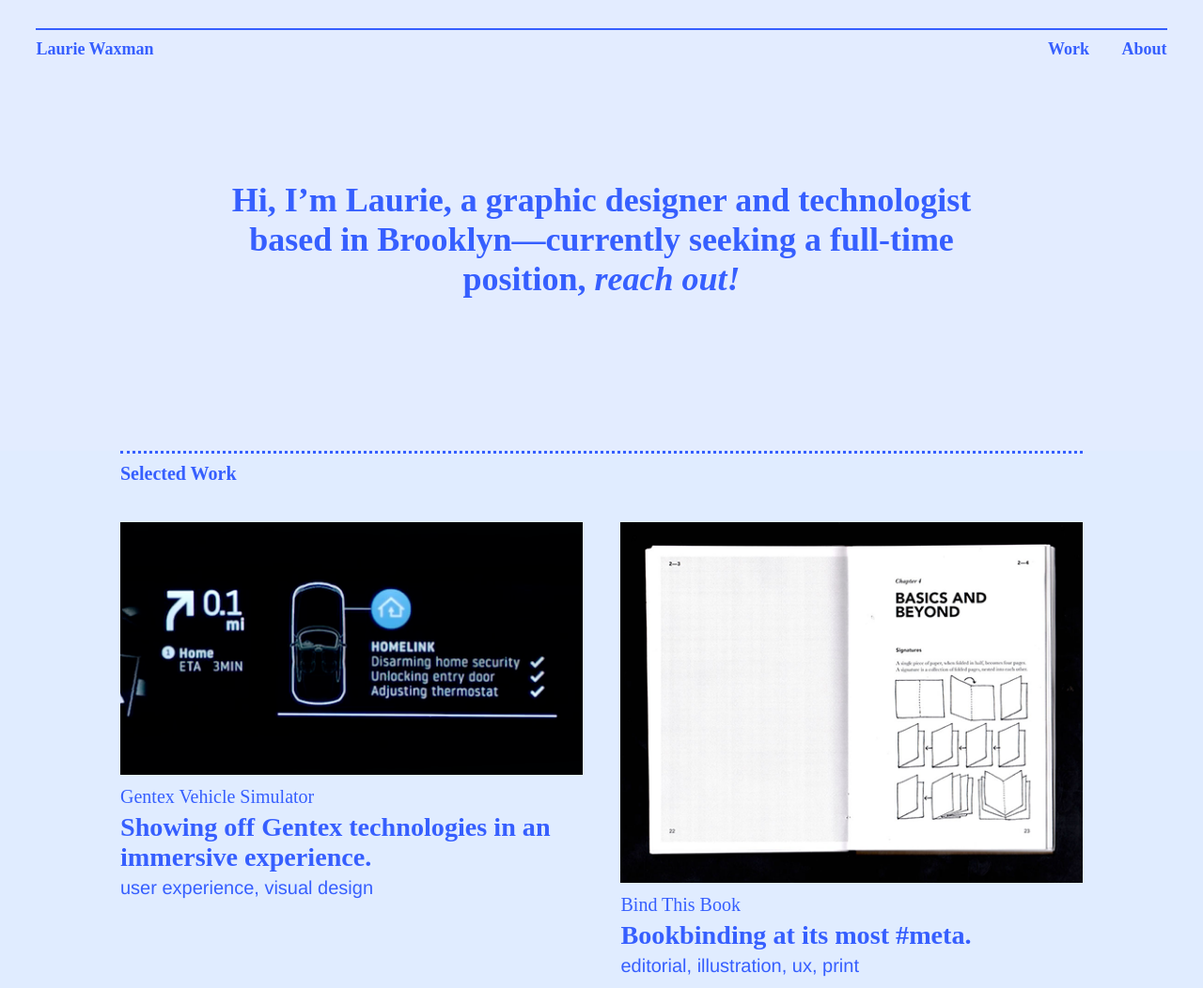
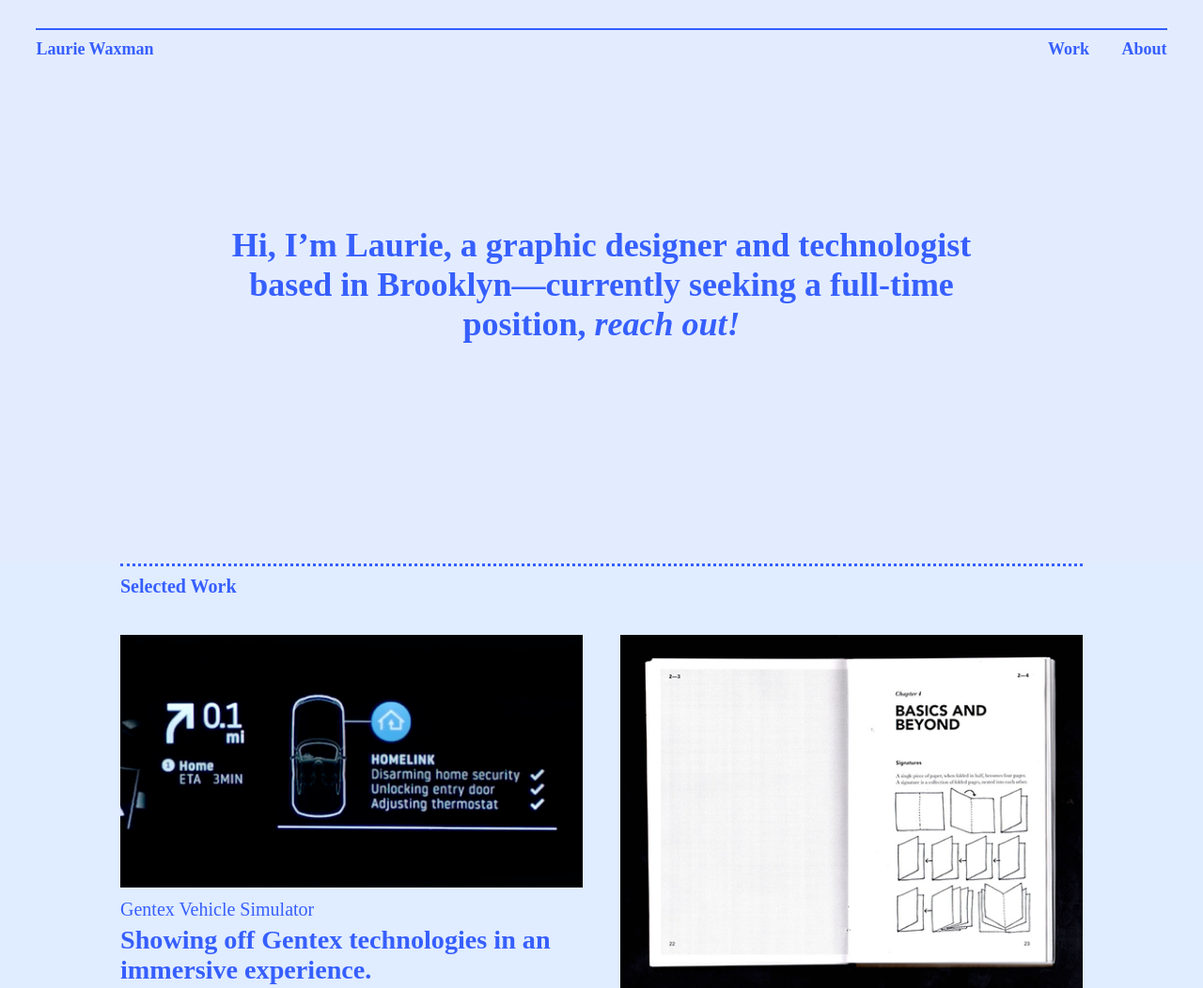
Before and after one commit to lwaxman/website2018, a PHP site: page /index.html in a window 1280 px wide. Shown: the top 1052 px of the page at 94% size. Run offline with PHP 8.4, Linux system fonts and the light colour scheme; some web fonts are replaced.

Commit message:
changed canvas size

```diff
--- a/css/style.css
+++ b/css/style.css
@@ -357,7 +357,7 @@ section#footer {
 
   section#header {
     padding: 0px 0 0px 0;
-    height: 60vh;
+    height: 75vh;
     vertical-align: center; }
     section#header .introHeader {
       font-size: 36px;
--- a/css/style.scss
+++ b/css/style.scss
@@ -78,7 +78,6 @@ section#header{
 		top: 40%;
 		width: 80%;
 		font-size: 4.5vw;
-		// max-width: 600px;
 		a{
 			font-style: italic;
 		}
@@ -470,7 +469,8 @@ section#footer{
 	}
 	section#header{
 		padding: 0px 0 0px 0;
-		height: 60vh;
+		height: 75vh;
+		// max-height: 1200px;
 		vertical-align: center;
 		.introHeader{
 			font-size: 36px;
--- a/js/canvas.js
+++ b/js/canvas.js
@@ -1,7 +1,7 @@
 var canvas = document.getElementById('headerCanvas');
 var c = canvas.getContext("2d");
 width = window.innerWidth;
-height = window.innerHeight*0.6;
+height = window.innerHeight*0.75;
 canvas.width = width;
 canvas.height = height;
 
@@ -20,7 +20,7 @@ if( /Android|webOS|iPhone|iPad|iPod|BlackBerry|IEMobile|Opera Mini/i.test(naviga
 
 function setup(){
 	width = window.innerWidth;
-	height = window.innerHeight*0.6;
+	height = window.innerHeight*0.75;
 	canvas.width = width;
 	canvas.height = height;
 	background("rgba(224,236,255,1)");
```
Also changed, not shown: 1 other file.
